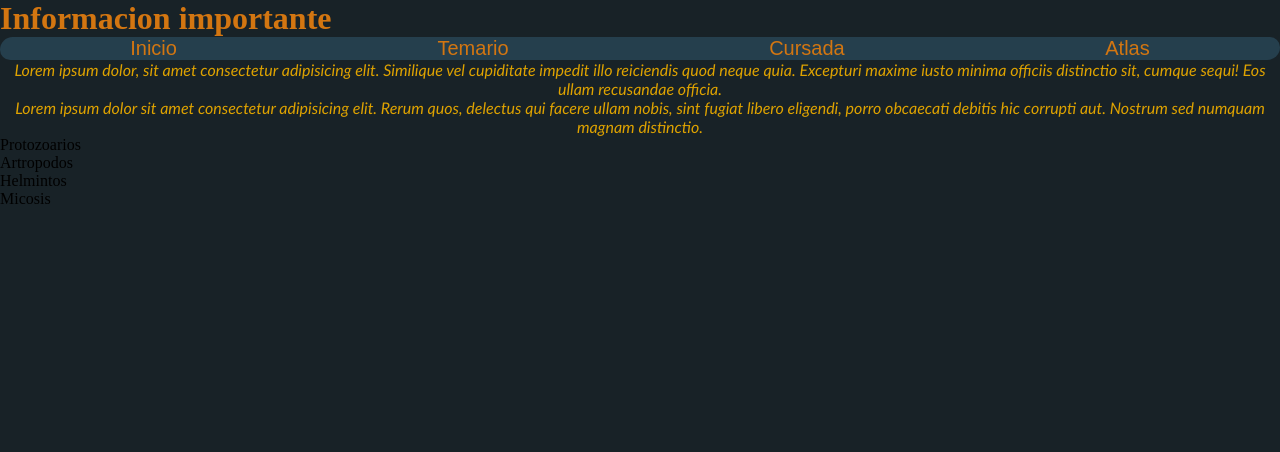
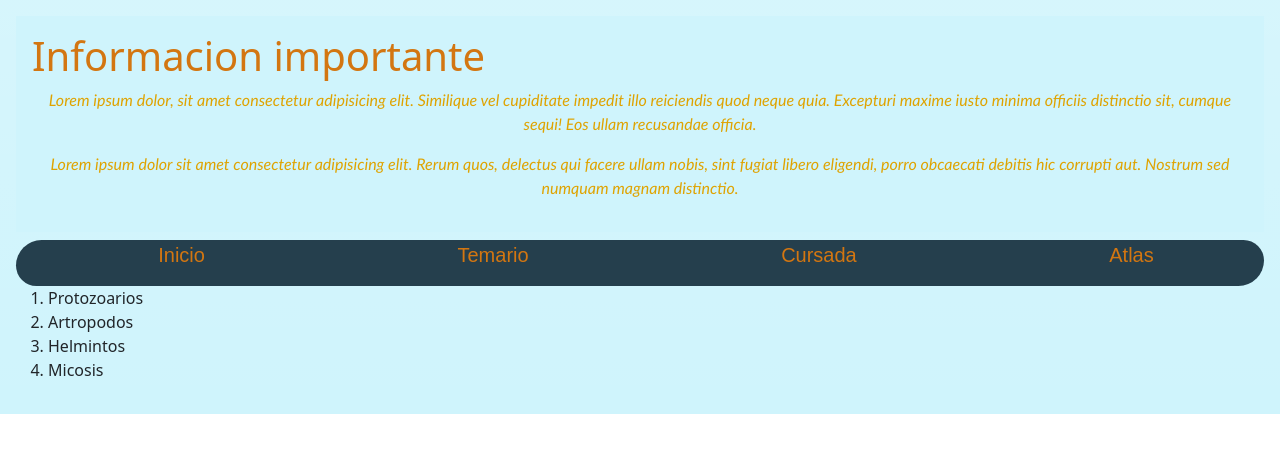
Before and after one commit to EstebanToledo452/PF-ToledoContreras, a plain HTML site: page pages/cursada.html in a window 1280 px wide. Drawn offline with nearby package versions, Linux system fonts and the light colour scheme.

Commit message:
modificacion con bootstrap

```diff
--- a/pages/cursada.html
+++ b/pages/cursada.html
@@ -6,12 +6,17 @@
     <meta name="viewport" content="width=device-width, initial-scale=1.0">
     <link rel="stylesheet" href="../style.css">
     <link rel="shortcut icon" href="../img/pngtree-human-parasite-worm-icon-png-image_4956452.png">
+    <link rel="stylesheet" href="https://cdn.jsdelivr.net/npm/bootstrap@5.3.0-alpha3/dist/css/bootstrap.min.css">
     <title>Cursada</title>
 
 </head>
 <body>
-    <header>
-        <h1 class="Info">Informacion importante</h1>
+    <header class="p-3 mb-2 bg-info-subtle text-emphasis-info bg-gradient">
+
+        <section class="p-3 mb-2 bg-info-subtle text-emphasis-info"><h1 class="Info">Informacion importante</h1>
+            <p>Lorem ipsum dolor, sit amet consectetur adipisicing elit. Similique vel cupiditate impedit illo reiciendis quod neque quia. Excepturi maxime iusto minima officiis distinctio sit, cumque sequi! Eos ullam recusandae officia.</p>
+            <p>Lorem ipsum dolor sit amet consectetur adipisicing elit. Rerum quos, delectus qui facere ullam nobis, sint fugiat libero eligendi, porro obcaecati debitis hic corrupti aut. Nostrum sed numquam magnam distinctio.</p>
+        </section>
 
         <nav class="NavigationOne">
             <ul><a href="../index.html">Inicio</a></ul>
@@ -19,8 +24,7 @@
             <ul><a href="./cursada.html">Cursada</a></ul>
             <ul><a href="./atlas.html">Atlas</a></ul>
             </nav>
-        <p>Lorem ipsum dolor, sit amet consectetur adipisicing elit. Similique vel cupiditate impedit illo reiciendis quod neque quia. Excepturi maxime iusto minima officiis distinctio sit, cumque sequi! Eos ullam recusandae officia.</p>
-        <p>Lorem ipsum dolor sit amet consectetur adipisicing elit. Rerum quos, delectus qui facere ullam nobis, sint fugiat libero eligendi, porro obcaecati debitis hic corrupti aut. Nostrum sed numquam magnam distinctio.</p>
+
 
         <div>
             <ol>
```
